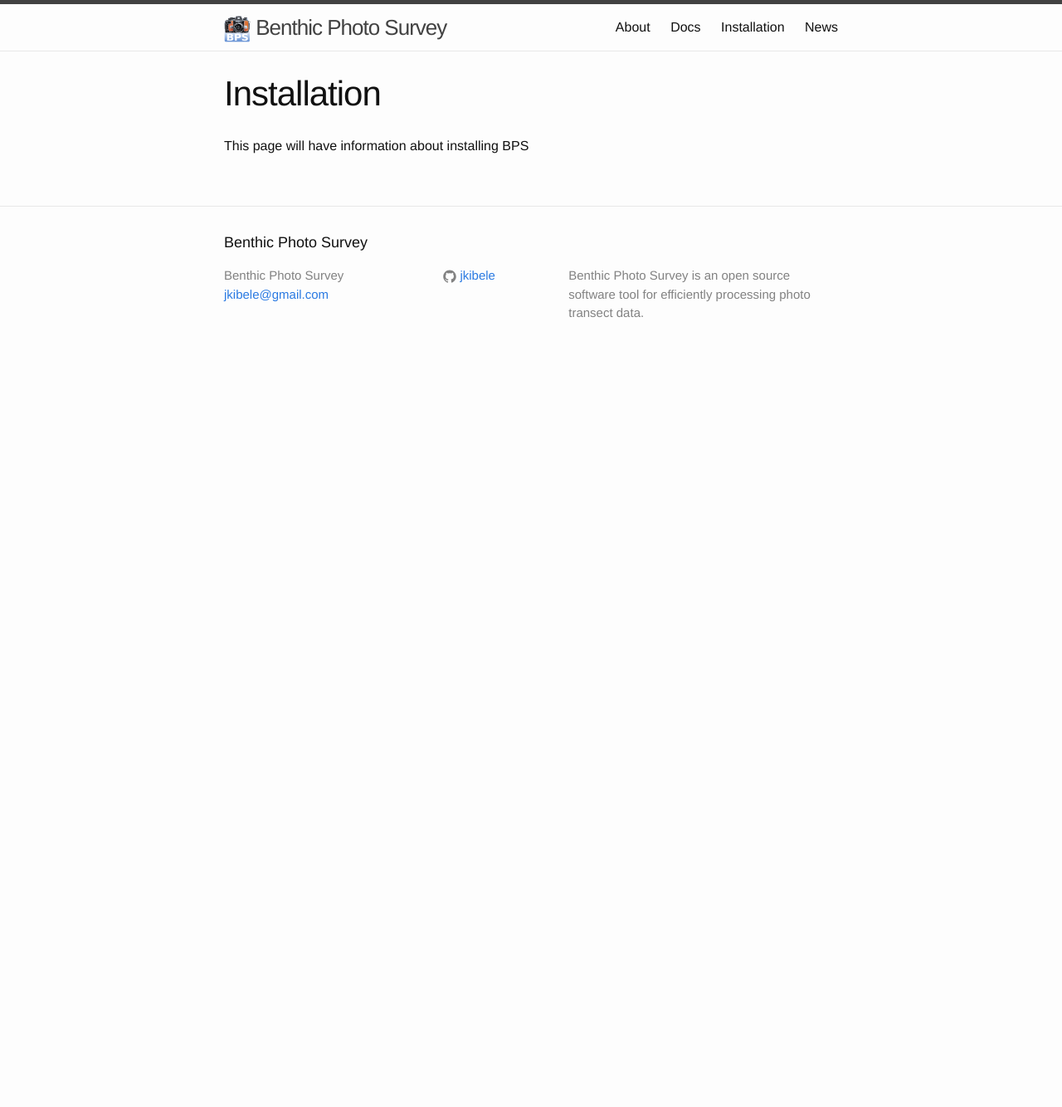
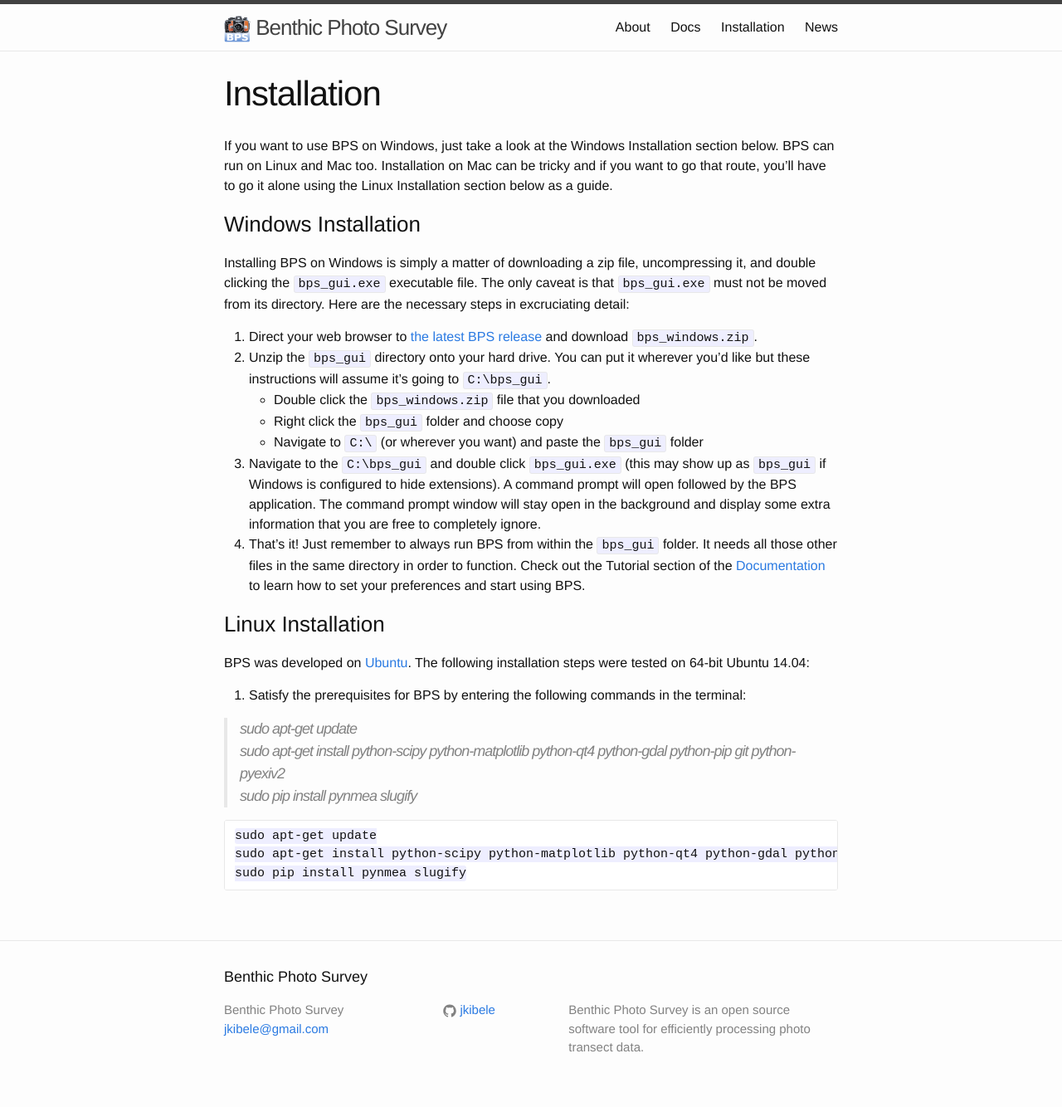
Before and after one commit to jkibele/benthic_photo_survey, a Jekyll site: the page built from installation.md, in a window 1280 px wide. Shown: the whole page at 83% size. Built offline with Jekyll 4.4.1, drawn with Linux system fonts in a browser that asks for light colours; before the commit the page ends 900 px from its top, so only the background shows below that.

Commit message:
Working on updating BPS gh-pages.

````diff
--- a/_config.yml
+++ b/_config.yml
@@ -10,5 +10,6 @@ github_username:  jkibele
 timezone: Pacific/Auckland
 
 # Build settings
+highlighter: pygments
 markdown: kramdown
 include: [images]
--- a/installation.md
+++ b/installation.md
@@ -4,4 +4,34 @@ title: Installation
 permalink: /installation/
 ---
 
-This page will have information about installing BPS
+If you want to use BPS on Windows, just take a look at the Windows Installation section below. BPS can run on Linux and Mac too. Installation on Mac can be tricky and if you want to go that route, you'll have to go it alone using the Linux Installation section below as a guide.
+
+### Windows Installation
+
+Installing BPS on Windows is simply a matter of downloading a zip file, uncompressing it, and double clicking the `bps_gui.exe` executable file. The only caveat is that `bps_gui.exe` must not be moved from its directory. Here are the necessary steps in excruciating detail:
+
+1. Direct your web browser to [the latest BPS release](https://github.com/jkibele/benthic_photo_survey/releases/latest) and download `bps_windows.zip`.
+2. Unzip the `bps_gui` directory onto your hard drive. You can put it wherever you'd like but these instructions will assume it's going to `C:\bps_gui`.
+	* Double click the `bps_windows.zip` file that you downloaded
+	* Right click the `bps_gui` folder and choose copy
+	* Navigate to `C:\` (or wherever you want) and paste the `bps_gui` folder
+
+3. Navigate to the `C:\bps_gui` and double click `bps_gui.exe` (this may show up as `bps_gui` if Windows is configured to hide extensions). A command prompt will open followed by the BPS application. The command prompt window will stay open in the background and display some extra information that you are free to completely ignore.
+4. That's it! Just remember to always run BPS from within the `bps_gui` folder. It needs all those other files in the same directory in order to function. Check out the Tutorial section of the [Documentation]({{ site.baseurl }}/docs) to learn how to set your preferences and start using BPS.
+
+### Linux Installation
+
+BPS was developed on [Ubuntu](http://www.ubuntu.com/). The following installation steps were tested on 64-bit Ubuntu 14.04:
+
+1. Satisfy the prerequisites for BPS by entering the following commands in the terminal:
+
+
+> sudo apt-get update <br />
+> sudo apt-get install python-scipy python-matplotlib python-qt4 python-gdal python-pip git python-pyexiv2 <br />
+> sudo pip install pynmea slugify <br />
+
+```
+sudo apt-get update
+sudo apt-get install python-scipy python-matplotlib python-qt4 python-gdal python-pip git python-pyexiv2
+sudo pip install pynmea slugify
+```
````
Also changed, not shown: about.md (+15 -5 lines), docs.md (+2 -4 lines), images/BPS_overview.png, images/attributes.png (added), 5 other files.
